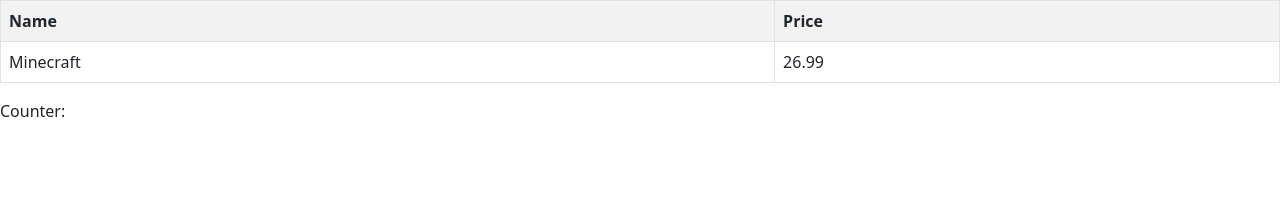
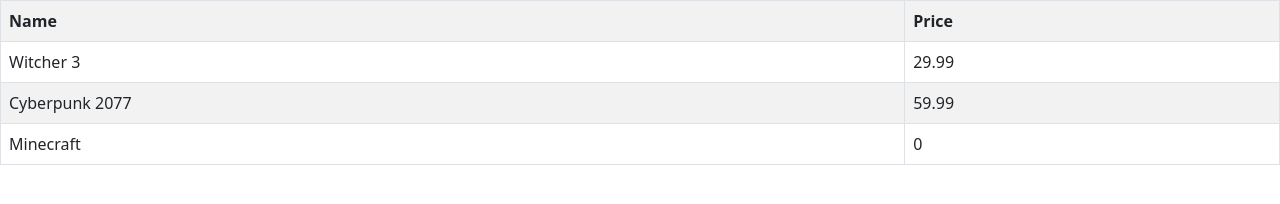
Before and after one commit to KarlKo1/tutorial, a website: page index.html in a window 1280 px wide. Drawn offline with nearby package versions, Linux system fonts and the light colour scheme.

Commit message:
frontendfrontend

```diff
--- a/index.html
+++ b/index.html
@@ -10,18 +10,17 @@
           integrity="sha384-1BmE4kWBq78iYhFldvKuhfTAU6auU8tT94WrHftjDbrCEXSU1oBoqyl2QvZ6jIW3" crossorigin="anonymous">
 </head>
 <body>
+<div id="app">
     <table id="gamesTable" class="table table-striped table-bordered">
         <tr>
             <th>Name</th>
             <th>Price</th>
         </tr>
-    <tr>
-        <td>Minecraft</td>
-        <td>26.99</td>
+        <tr v-for="game in games">
+            <td>{{ game.name }}</td>
+            <td>{{ game.price }}</td>
         </tr>
     </table>
-<div id="counter">
-    Counter: {{ counter }}
 </div>
 <script src="https://cdn.jsdelivr.net/npm/bootstrap@5.1.3/dist/js/bootstrap.bundle.min.js" integrity="sha384-ka7Sk0Gln4gmtz2MlQnikT1wXgYsOg+OMhuP+IlRH9sENBO0LRn5q+8nbTov4+1p" crossorigin="anonymous"></script>
 <script src="https://unpkg.com/vue@3.2.29/dist/vue.global.js"></script>
@@ -36,7 +35,7 @@
                 ]
             }
         }
-    }).mount('#counter')
+    }).mount('#app')
 </script>
 </body>
 </html>
```
Also changed, not shown: index.js (+10 -0 lines), scratchj.html (+10 -0 lines). Lines whose indentation alone changed are shown as unchanged.
